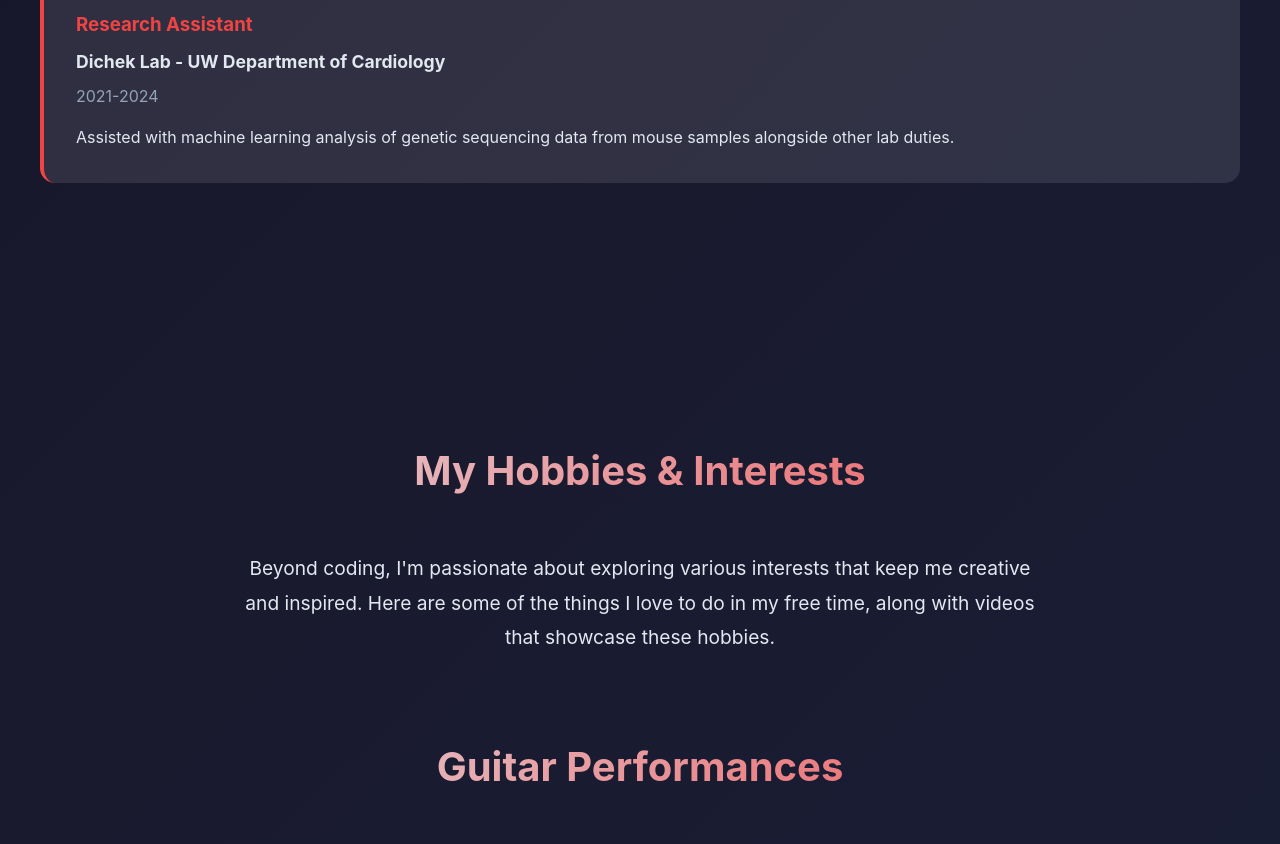
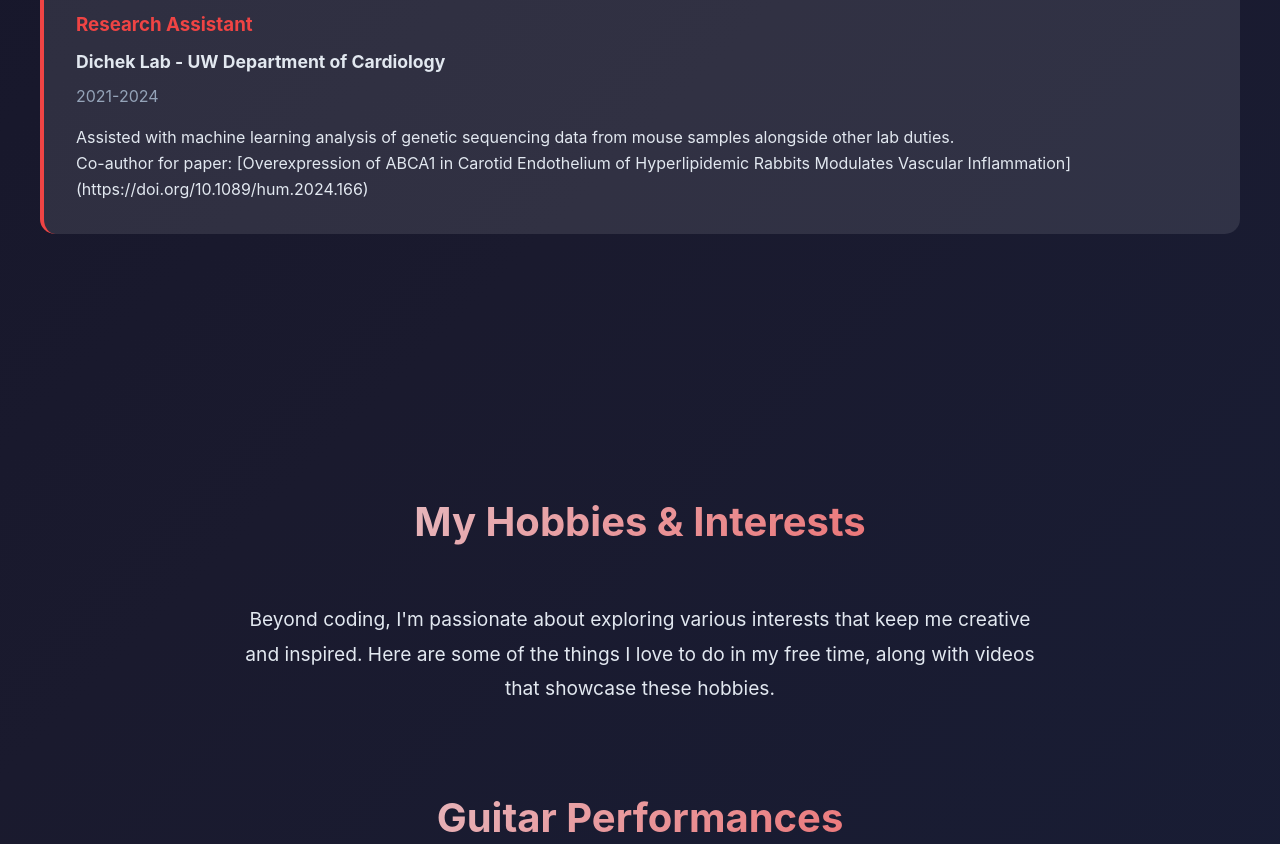
Before and after one commit to abbeyzregan/abbeyzregan.github.io, a plain HTML site: page index.html in a window 1280 px wide. Shown: the part 2800-3644 px from the top of the page. Drawn offline with Linux system fonts and the light colour scheme.

Commit message:
Update index.html

```diff
--- a/index.html
+++ b/index.html
@@ -1088,7 +1088,10 @@
                     <h3>Research Assistant</h3>
                     <div class="company">Dichek Lab - UW Department of Cardiology</div>
                     <div class="duration">2021-2024</div>
-                    <p>Assisted with machine learning analysis of genetic sequencing data from mouse samples alongside other lab duties.</p>
+                    <p>Assisted with machine learning analysis of genetic sequencing data from mouse samples alongside other lab duties. <br>
+
+                        Co-author for paper: [Overexpression of ABCA1 in Carotid Endothelium of Hyperlipidemic Rabbits Modulates Vascular Inflammation](https://doi.org/10.1089/hum.2024.166)
+                    </p>
                 </div>
             </div>
         </div>
```
